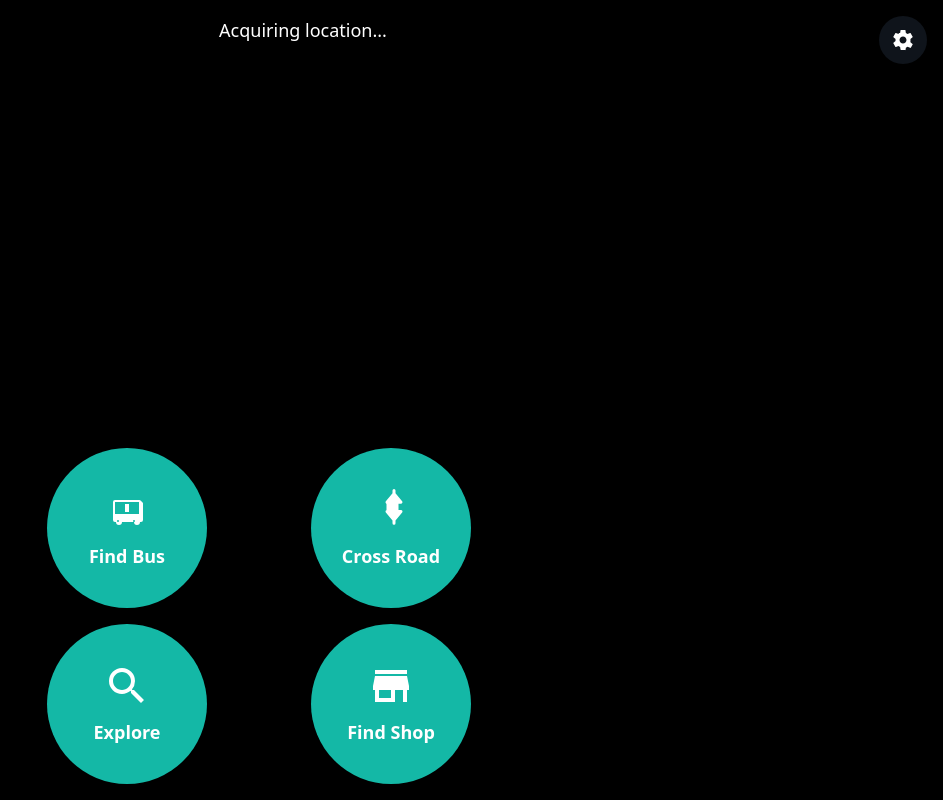
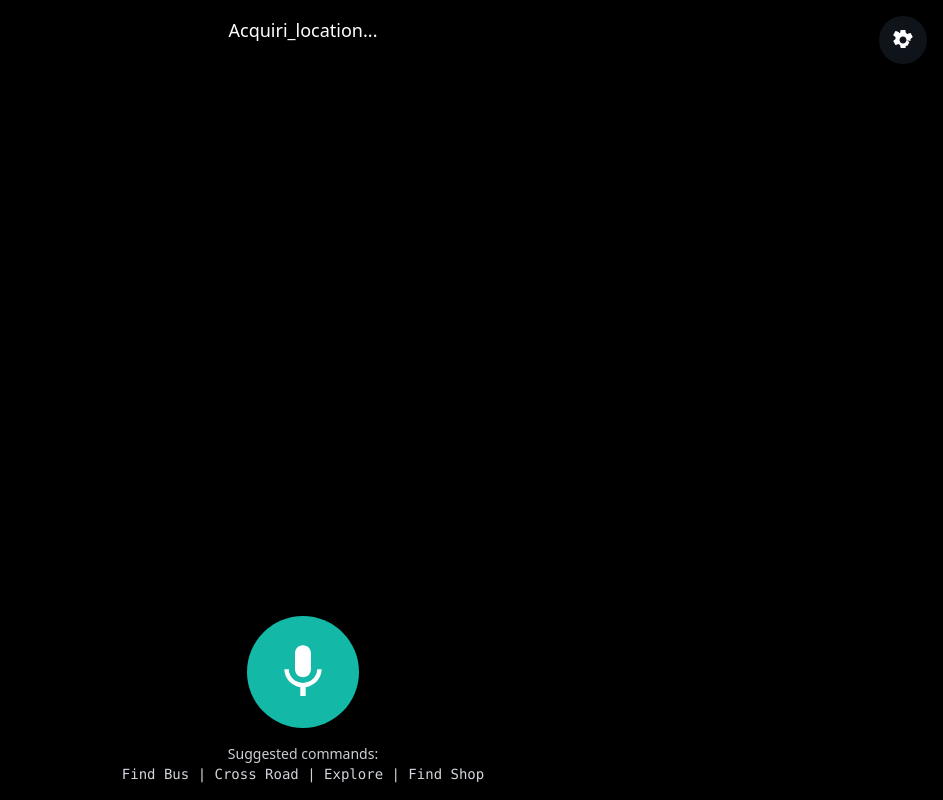
Before and after one commit to parulbhatnagar/UrbanSenseAIPoC, a React (Vite) app: page / in a window 1280 px wide. Shown: the whole page, without its empty margins (337-1280 px from the left). Built offline with nearby package versions, Linux system fonts and the light colour scheme; no server answers.

Commit message:
Update App.tsx

```diff
--- a/App.tsx
+++ b/App.tsx
@@ -10,53 +10,35 @@
 
 import React, { useState, useRef, useCallback, useEffect } from 'react';
 import { AssistanceTask } from './types.ts';
-import { TASK_PROMPTS, TASK_LABELS } from './constants.ts';
+import { TASK_PROMPTS, TASK_LABELS, VOICE_COMMANDS } from './constants.ts';
 import { analyzeImageWithGemini } from './services/geminiService.ts';
 import { useTextToSpeech } from './hooks/useTextToSpeech.ts';
 import { useSpeechRecognition } from './hooks/useSpeechRecognition.ts';
 import { useLocation } from './hooks/useLocation.ts';
 import CameraView, { CameraViewHandles } from './components/CameraView.tsx';
-import ActionButton from './components/ActionButton.tsx';
 import SettingsModal from './components/SettingsModal.tsx';
 
 // --- SVG Icon Components --- //
 // These are simple, self-contained functional components that render SVG icons.
 // They accept a `className` prop to allow for flexible styling via Tailwind CSS.
-
-const BusIcon: React.FC<{className: string}> = ({ className }) => (
+const SettingsIcon: React.FC<{className: string}> = ({ className }) => (
     <svg xmlns="http://www.w3.org/2000/svg" className={className} viewBox="0 0 24 24" fill="currentColor">
-        <path d="M18.9 7.37a1 1 0 0 0-.9-.37H6a1 1 0 0 0-1 1v9a1 1 0 0 0 1 1h.5a1.5 1.5 0 0 0 3 0h6a1.5 1.5 0 0 0 3 0h.5a1 1 0 0 0 1-1v-8a1 1 0 0 0-.1-.63ZM8 17.5a.5.5 0 1 1-1 0 .5.5 0 0 1 1 0Zm8 0a.5.5 0 1 1-1 0 .5.5 0 0 1 1 0ZM18 14H6V8h12Z" />
-        <path d="M11 9h2v4h-2z"/>
+        <path d="M19.43 12.98c.04-.32.07-.64.07-.98s-.03-.66-.07-.98l2.11-1.65c.19-.15.24-.42.12-.64l-2-3.46c-.12-.22-.39-.3-.61-.22l-2.49 1c-.52-.4-1.08-.73-1.69-.98l-.38-2.65C14.46 2.18 14.25 2 14 2h-4c-.25 0-.46.18-.49.42l-.38 2.65c-.61.25-1.17-.59-1.69-.98l-2.49-1c-.23-.09-.49 0-.61.22l-2 3.46c-.13.22-.07.49.12.64l2.11 1.65c-.04.32-.07.65-.07.98s.03.66.07.98l-2.11 1.65c-.19.15-.24.42-.12.64l2 3.46c.12.22.39.3.61.22l2.49-1c.52.4 1.08.73 1.69.98l.38 2.65c.03.24.24.42.49.42h4c.25 0 .46-.18.49.42l.38-2.65c.61-.25 1.17-.59-1.69-.98l2.49 1c.23.09.49 0 .61.22l2-3.46c.12-.22-.07-.49-.12-.64l-2.11-1.65zM12 15.5c-1.93 0-3.5-1.57-3.5-3.5s1.57-3.5 3.5-3.5 3.5 1.57 3.5 3.5-1.57 3.5-3.5 3.5z"/>
     </svg>
 );
 
-const CrosswalkIcon: React.FC<{className: string}> = ({ className }) => (
-    <svg xmlns="http://www.w3.org/2000/svg" className={className} viewBox="0 0 24 24" fill="currentColor">
-        <path d="M14.25 2.25a.75.75 0 0 0-1.5 0v1.432l-3.324 3.99a.75.75 0 0 0 .574 1.203h1.25V12h-1.25a.75.75 0 0 0-.574 1.204l3.324 3.99v1.431a.75.75 0 0 0 1.5 0v-1.432l3.324-3.99a.75.75 0 0 0-.574-1.203h-1.25V8.825h1.25a.75.75 0 0 0 .574-1.204l-3.324-3.99V2.25ZM9.75 12h4.5V8.825H9.75V12Z" />
+const MicrophoneIcon: React.FC<{ className: string, isListening: boolean }> = ({ className, isListening }) => (
+    <div className={`relative ${className}`}>
+        {isListening && (
+            <div className="absolute inset-0 bg-teal-400 rounded-full animate-ping"></div>
+        )}
+        <svg xmlns="http://www.w3.org/2000/svg" className="relative w-full h-full" viewBox="0 0 24 24" fill="currentColor">
+            <path d="M12 14c1.66 0 2.99-1.34 2.99-3L15 5c0-1.66-1.34-3-3-3S9 3.34 9 5v6c0 1.66 1.34 3 3 3zm5.3-3c0 3-2.54 5.1-5.3 5.1S6.7 14 6.7 11H5c0 3.41 2.72 6.23 6 6.72V21h2v-3.28c3.28-.49 6-3.31 6-6.72h-1.7z"/>
         </svg>
+    </div>
 );
 
-const ExploreIcon: React.FC<{className: string}> = ({ className }) => (
-    <svg xmlns="http://www.w3.org/2000/svg" className={className} viewBox="0 0 24 24" fill="currentColor">
-        <path d="M15.5 14h-.79l-.28-.27A6.471 6.471 0 0 0 16 9.5 6.5 6.5 0 1 0 9.5 16c1.61 0 3.09-.59 4.23-1.57l.27.28v.79l5 4.99L20.49 19l-4.99-5zm-6 0C7.01 14 5 11.99 5 9.5S7.01 5 9.5 5 14 7.01 14 9.5 11.99 14 9.5 14z"/>
-    </svg>
-);
-
-const ShopIcon: React.FC<{className: string}> = ({ className }) => (
-    <svg xmlns="http://www.w3.org/2000/svg" className={className} viewBox="0 0 24 24" fill="currentColor">
-        <path d="M20 4H4v2h16V4zm1 10v-2l-1-5H4L3 12v2h1v6h10v-6h4v6h2v-6h1zm-9 4H6v-4h6v4z"/>
-    </svg>
-);
-
-const SettingsIcon: React.FC<{className: string}> = ({ className }) => (
-    <svg xmlns="http://www.w3.org/2000/svg" className={className} viewBox="0 0 24 24" fill="currentColor">
-        <path d="M19.43 12.98c.04-.32.07-.64.07-.98s-.03-.66-.07-.98l2.11-1.65c.19-.15.24-.42.12-.64l-2-3.46c-.12-.22-.39-.3-.61-.22l-2.49 1c-.52-.4-1.08-.73-1.69-.98l-.38-2.65C14.46 2.18 14.25 2 14 2h-4c-.25 0-.46.18-.49.42l-.38 2.65c-.61.25-1.17-.59-1.69.98l-2.49-1c-.23-.09-.49 0-.61.22l-2 3.46c-.13.22-.07.49.12.64l2.11 1.65c-.04.32-.07.65-.07.98s.03.66.07.98l-2.11 1.65c-.19.15-.24.42-.12.64l2 3.46c.12.22.39.3.61.22l2.49-1c.52.4 1.08.73 1.69.98l.38 2.65c.03.24.24.42.49.42h4c.25 0 .46-.18.49.42l.38-2.65c.61-.25 1.17-.59 1.69-.98l2.49 1c.23.09.49 0 .61.22l2-3.46c.12-.22-.07-.49-.12-.64l-2.11-1.65zM12 15.5c-1.93 0-3.5-1.57-3.5-3.5s1.57-3.5 3.5-3.5 3.5 1.57 3.5 3.5-1.57 3.5-3.5 3.5z"/>
-    </svg>
-);
-
-
 // --- Language & UI String Definitions --- //
-// This data structure holds all localizable content for the app.
 export const LANGUAGES = [
   { code: 'en-US', name: 'English' },
   { code: 'hi-IN', name: 'हिन्दी (Hindi)' },
@@ -65,52 +47,50 @@ export const LANGUAGES = [
 
 const UI_STRINGS: Record<string, { [key: string]: string }> = {
     'en-US': {
-        'status_initializing': "Initializing...",
-        'status_ready': "Ready. Select a task.",
+        'status_initializing': "Initializing... Please wait.",
+        'status_ready': "Tap the microphone and say a command.",
         'status_processing': "Analyzing...",
-        'status_location': "Acquiring location...",
+        'status_location': "Acquiri_location...",
         'status_listening': "Listening...",
         'shop_prompt': "What kind of shop are you looking for?",
+        'command_unrecognized': "Sorry, I didn't understand that. Please try again.",
+        'welcome': "Welcome to Urban Sense. Tap the microphone to begin."
     },
     'hi-IN': {
-        'status_initializing': "शुरू हो रहा है...",
-        'status_ready': "तैयार। एक कार्य चुनें।",
+        'status_initializing': "शुरू हो रहा है... कृपया प्रतीक्षा करें।",
+        'status_ready': "माइक्रोफ़ोन टैप करें और कमांड बोलें।",
         'status_processing': "विश्लेषण हो रहा है...",
         'status_location': "स्थान प्राप्त हो रहा है...",
         'status_listening': "सुन रहा है...",
         'shop_prompt': "आप किस तरह की दुकान ढूंढ रहे हैं?",
+        'command_unrecognized': "माफ़ कीजिए, मुझे समझ नहीं आया। कृपया फिर से प्रयास करें।",
+        'welcome': "अर्बन सेंस में आपका स्वागत है। शुरू करने के लिए माइक्रोफ़ोन टैप करें।"
     },
     'es-ES': {
-        'status_initializing': "Inicializando...",
-        'status_ready': "Listo. Seleccione una tarea.",
+        'status_initializing': "Inicializando... Por favor, espere.",
+        'status_ready': "Pulse el micrófono y diga un comando.",
         'status_processing': "Analizando...",
         'status_location': "Adquiriendo ubicación...",
         'status_listening': "Escuchando...",
         'shop_prompt': "¿Qué tipo de tienda estás buscando?",
+        'command_unrecognized': "Lo siento, no he entendido. Por favor, inténtelo de nuevo.",
+        'welcome': "Bienvenido a Urban Sense. Pulse el micrófono para comenzar."
     }
 };
 
-
 const App: React.FC = () => {
     // --- State Management ---
-    // Tracks which task is currently being processed (or null if none).
-    const [isProcessing, setIsProcessing] = useState<AssistanceTask | null>(null);
-    // The message displayed in the status bar at the top of the screen.
+    const [isProcessing, setIsProcessing] = useState(false);
     const [statusMessage, setStatusMessage] = useState(UI_STRINGS['en-US']['status_initializing']);
-    // Controls the visibility of the settings modal.
     const [isSettingsOpen, setIsSettingsOpen] = useState(false);
-    // The currently selected language code for UI text and speech.
     const [currentLangCode, setCurrentLangCode] = useState('en-US');
-    // Toggles between using real AI and mock responses for testing.
     const [isMockMode, setIsMockMode] = useState(false);
-    // Stores any error message related to the camera.
     const [cameraError, setCameraError] = useState<string | null>(null);
+    const [hasInitialized, setHasInitialized] = useState(false);
 
     // --- Refs ---
-    // A ref to the CameraView component instance to call its `captureFrame` method.
     const cameraRef = useRef<CameraViewHandles>(null);
-    // A ref to store which task triggered a speech recognition request (e.g., FIND_SHOP).
-    const activeTaskRef = useRef<AssistanceTask | null>(null);
+    const activeTaskRef = useRef<'COMMAND' | AssistanceTask | null>(null);
 
     // --- Custom Hooks ---
     const { speak, isSpeaking } = useTextToSpeech();
@@ -118,78 +98,79 @@ const App: React.FC = () => {
 
     /**
      * The main function to perform AI analysis.
-     * It captures an image, constructs the correct prompt, and calls the Gemini service.
      */
     const runAnalysis = useCallback(async (task: AssistanceTask, userQuery: string | null = null) => {
         if (!cameraRef.current) return;
 
         setStatusMessage(UI_STRINGS[currentLangCode]['status_processing']);
-        setIsProcessing(task);
+        setIsProcessing(true);
 
         const base64Image = cameraRef.current.captureFrame();
         if (!base64Image) {
             const errorMsg = "Failed to capture image.";
             setStatusMessage(errorMsg);
             speak(errorMsg, currentLangCode);
-            setIsProcessing(null);
+            setIsProcessing(false);
             return;
         }
 
-        // Construct the final prompt.
         let prompt = TASK_PROMPTS[task].prompt;
-        // Append a user query if provided (for FIND_SHOP task).
         if (task === AssistanceTask.FIND_SHOP && userQuery) {
-            prompt += ` The user is looking for: "${userQuery}".`;
+            prompt += ` The user is specifically looking for: "${userQuery}".`;
         }
-        // Append GPS coordinates if available for better contextual awareness.
         if (location) {
             prompt += ` Current GPS coordinates are Latitude: ${location.latitude}, Longitude: ${location.longitude}.`;
         }
 
-        // Call the Gemini service.
         const result = await analyzeImageWithGemini(base64Image, prompt, task, isMockMode);
 
-        // Update the UI and speak the result.
         setStatusMessage(result);
         await speak(result, currentLangCode);
 
-        // Reset the processing state.
-        setIsProcessing(null);
+        setIsProcessing(false);
     }, [currentLangCode, location, isMockMode, speak]);
 
     /**
-     * A callback function that is passed to the useSpeechRecognition hook.
-     * It is executed when the browser has successfully recognized speech.
+     * Finds the corresponding task for a given voice command in the current language.
      */
-    const handleSpeechResult = useCallback((transcript: string) => {
-        // Check which task was active when listening started.
-        if (activeTaskRef.current) {
-            // Run analysis for that task with the user's spoken query.
-            runAnalysis(activeTaskRef.current, transcript);
-            activeTaskRef.current = null; // Clear the active task ref.
-        }
-    }, [runAnalysis]);
-
-    // Initialize the speech recognition hook.
-    const { isListening, error: speechError, startListening } = useSpeechRecognition(handleSpeechResult);
+    const findTaskForCommand = (transcript: string, lang: string): AssistanceTask | null => {
+        const commands = VOICE_COMMANDS[lang] || VOICE_COMMANDS['en-US'];
+        const normalizedTranscript = transcript.toLowerCase().trim();
+        return commands[normalizedTranscript] || null;
+    };
 
     /**
-     * Handles clicks on the main action buttons.
+     * Callback executed when the browser has successfully recognized speech.
      */
-    const handleTaskClick = useCallback(async (task: AssistanceTask) => {
-        // Prevent new actions while one is already in progress.
-        if (isProcessing || isSpeaking || isListening) return;
+    const handleSpeechResult = useCallback(async (transcript: string) => {
+        console.log(`Recognized speech: "${transcript}" | Active Task: ${activeTaskRef.current}`);
 
-        // The "Find Shop" task has a special two-step interactive flow.
+        // Case 1: We were listening for the answer to the "Find Shop" question.
+        if (activeTaskRef.current === AssistanceTask.FIND_SHOP) {
+            runAnalysis(AssistanceTask.FIND_SHOP, transcript);
+            activeTaskRef.current = null;
+            return;
+        }
+
+        // Case 2: We were listening for a general command.
+        const task = findTaskForCommand(transcript, currentLangCode);
+
+        if (!task) {
+            const unrecognizedMsg = UI_STRINGS[currentLangCode]['command_unrecognized'];
+            setStatusMessage(unrecognizedMsg);
+            await speak(unrecognizedMsg, currentLangCode);
+            return;
+        }
+
+        // Special flow for FIND_SHOP
         if (task === AssistanceTask.FIND_SHOP) {
-            activeTaskRef.current = task; // Set the active task.
+            activeTaskRef.current = AssistanceTask.FIND_SHOP;
             const shopPrompt = UI_STRINGS[currentLangCode]['shop_prompt'];
             setStatusMessage(shopPrompt);
             try {
-              // First, ask the user what they are looking for.
                 await speak(shopPrompt, currentLangCode);
-              // THEN, start listening for their response. `await` is crucial here.
-              startListening();
+                // After speaking, immediately start listening for the user's answer.
+                startListening(currentLangCode);
             } catch (e) {
                 const errorMsg = e instanceof Error ? e.message : "An unknown error occurred during speech.";
                 setStatusMessage(errorMsg);
@@ -198,14 +179,30 @@ const App: React.FC = () => {
             // For all other tasks, run analysis directly.
             runAnalysis(task);
         }
-    }, [isProcessing, isSpeaking, isListening, currentLangCode, speak, startListening, runAnalysis]);
+    }, [runAnalysis, currentLangCode, speak]);
+
+    const { isListening, error: speechError, startListening } = useSpeechRecognition(handleSpeechResult);
+
+    /**
+     * Handles the click on the main microphone button.
+     */
+    const handleMicClick = useCallback(() => {
+        // Prevent starting a new action if anything is already in progress.
+        if (isProcessing || isSpeaking || isListening || !hasInitialized) return;
+
+        activeTaskRef.current = 'COMMAND';
+        startListening(currentLangCode);
+
+    }, [isProcessing, isSpeaking, isListening, hasInitialized, currentLangCode, startListening]);
+
 
     // --- useEffect Hooks for Side Effects ---
 
-    // On initial mount, request the user's location.
+    // On initial mount, request location and speak a welcome message once ready.
     useEffect(() => {
         requestLocation();
-    }, [requestLocation]);
+        // eslint-disable-next-line react-hooks/exhaustive-deps
+    }, []);
 
      // This effect centralizes error handling from various hooks.
     useEffect(() => {
@@ -219,66 +216,64 @@ const App: React.FC = () => {
      // This effect updates the status message based on the app's current state.
     useEffect(() => {
         const lang = currentLangCode as keyof typeof UI_STRINGS;
-        if (isRequestingLocation) {
-             setStatusMessage(UI_STRINGS[lang]['status_location']);
-        } else if (isListening) {
-            setStatusMessage(UI_STRINGS[lang]['status_listening']);
-        } else if (!isProcessing && !isSpeaking) {
-             // If nothing else is happening, show the "Ready" message.
-             setStatusMessage(UI_STRINGS[lang]['status_ready']);
+        let newStatus = statusMessage;
+
+        if (isRequestingLocation) newStatus = UI_STRINGS[lang]['status_location'];
+        else if (isListening) newStatus = UI_STRINGS[lang]['status_listening'];
+        else if (isProcessing) newStatus = UI_STRINGS[lang]['status_processing'];
+        else if (!isSpeaking && hasInitialized) newStatus = UI_STRINGS[lang]['status_ready'];
+
+        setStatusMessage(newStatus);
+        // We only want to react to state changes, not the status message itself.
+        // eslint-disable-next-line react-hooks/exhaustive-deps
+    }, [isRequestingLocation, isListening, isProcessing, isSpeaking, hasInitialized, currentLangCode]);
+
+    // Once location is acquired and app is ready, speak the welcome message.
+    useEffect(() => {
+        if (!isRequestingLocation && !hasInitialized) {
+            setHasInitialized(true);
+            const welcomeMsg = UI_STRINGS[currentLangCode]['welcome'];
+            setStatusMessage(welcomeMsg);
+            speak(welcomeMsg, currentLangCode);
         }
-    }, [isRequestingLocation, isListening, isProcessing, isSpeaking, currentLangCode]);
+    }, [isRequestingLocation, hasInitialized, speak, currentLangCode]);
 
     // --- Render Logic ---
-
-    // Define the configuration for the four main action buttons.
-    const taskButtons = [
-        { task: AssistanceTask.FIND_BUS, Icon: BusIcon },
-        { task: AssistanceTask.CROSS_ROAD, Icon: CrosswalkIcon },
-        { task: AssistanceTask.EXPLORE, Icon: ExploreIcon },
-        { task: AssistanceTask.FIND_SHOP, Icon: ShopIcon }
-    ];
+    const isAppBusy = isProcessing || isSpeaking || isListening || !hasInitialized;
 
     return (
-        <div className="relative w-screen h-screen font-sans bg-black">
-            {/* The live camera feed takes up the background. */}
+        <div className="relative w-screen h-screen font-sans bg-black" onClick={handleMicClick}>
             <CameraView ref={cameraRef} onCameraError={setCameraError} />
 
-            {/* Status & Error Overlay */}
-            <div className="absolute top-0 left-0 right-0 p-4 bg-black bg-opacity-50 text-center z-10">
+            <div className="absolute top-0 left-0 right-0 p-4 bg-black bg-opacity-60 text-center z-10">
                 <p className="text-lg font-medium" aria-live="polite">
                     {statusMessage}
                 </p>
             </div>
 
-            {/* Main Action Grid */}
-            <div className="absolute bottom-0 left-0 right-0 p-4 z-20">
-                <div className="grid grid-cols-2 gap-4 max-w-lg mx-auto">
-                    {taskButtons.map(({ task, Icon }) => (
-                        <ActionButton
-                            key={task}
-                            label={TASK_LABELS[currentLangCode as keyof typeof TASK_LABELS][task]}
-                            onClick={() => handleTaskClick(task)}
-                            // Disable buttons if any action is happening anywhere in the app, or if the camera failed.
-                            disabled={isProcessing !== null || isSpeaking || isListening || !!cameraError}
-                            // Show spinner only on the button that is currently processing.
-                            isProcessing={isProcessing === task}
-                            Icon={Icon}
-                        />
-                    ))}
+            <div className="absolute bottom-0 left-0 right-0 p-4 z-20 flex flex-col items-center">
+                 <button
+                    onClick={handleMicClick}
+                    disabled={isAppBusy}
+                    className="w-28 h-28 bg-teal-500 rounded-full flex items-center justify-center text-white shadow-2xl transform transition-transform focus:outline-none focus:ring-4 focus:ring-teal-300 disabled:bg-gray-600 disabled:cursor-not-allowed disabled:transform-none active:scale-95"
+                    aria-label="Start voice command"
+                >
+                    <MicrophoneIcon className="w-16 h-16" isListening={isListening} />
+                </button>
+                <div className="text-center mt-4 text-gray-300 text-sm">
+                    <p>Suggested commands:</p>
+                    <p className="font-mono">{Object.values(TASK_LABELS[currentLangCode]).join(' | ')}</p>
                 </div>
             </div>
 
-            {/* Settings Button */}
             <button
-                onClick={() => setIsSettingsOpen(true)}
+                onClick={(e) => { e.stopPropagation(); setIsSettingsOpen(true); }}
                 className="absolute top-4 right-4 z-30 p-3 bg-gray-800 bg-opacity-50 rounded-full text-white hover:bg-opacity-75 focus:outline-none focus:ring-2 focus:ring-white"
                 aria-label="Settings"
             >
                 <SettingsIcon className="w-6 h-6" />
             </button>
 
-            {/* The settings modal, which is conditionally rendered. */}
             <SettingsModal
                 isOpen={isSettingsOpen}
                 onClose={() => setIsSettingsOpen(false)}
```
Lines whose indentation alone changed are shown as unchanged.
